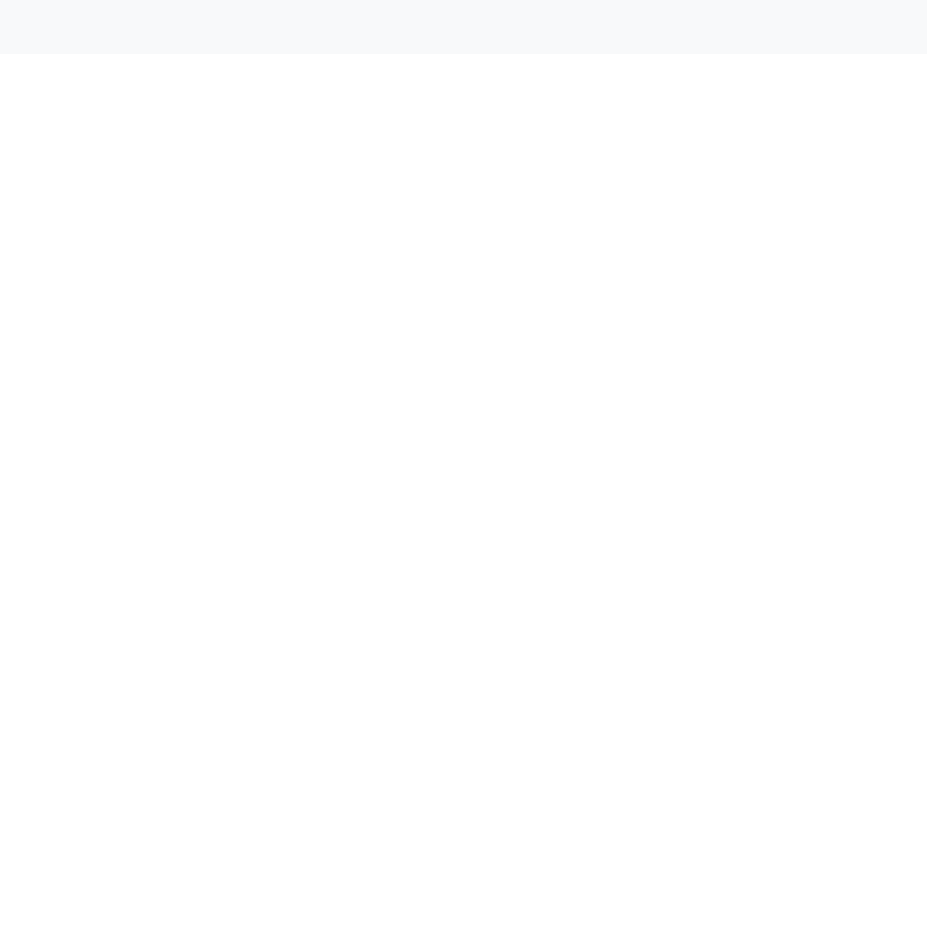
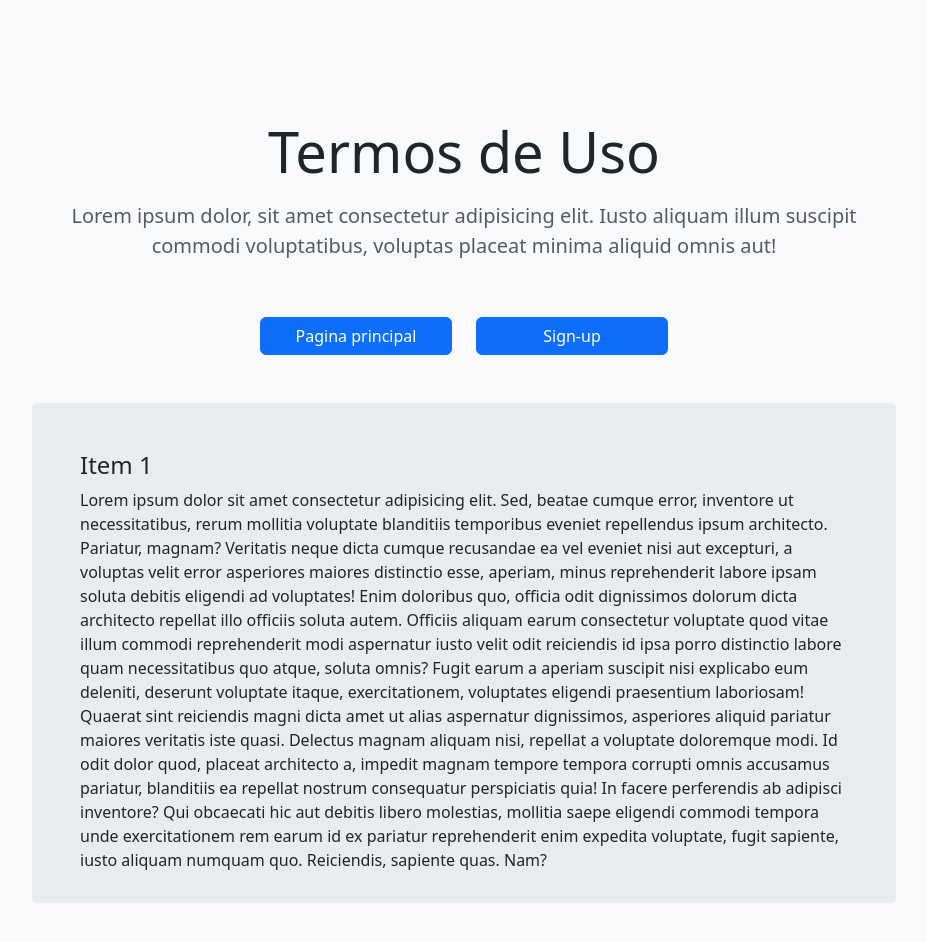
Before and after one commit to guisazevedo/dent_dev, a React (Vite) app: page / in a window 1280 px wide. Shown: the part 7962-8904 px from the top of the page, without its empty margins (176-1103 px from the left). Before the commit the page ends 8016 px from the top, so only its background shows below. Built offline with nearby package versions, Linux system fonts and the light colour scheme.

Commit message:
implemented termos de use

```diff
--- /dev/null
+++ b/src/02_block/Termosuso.tsx
@@ -0,0 +1,147 @@
+const Termosuso = () => {
+  return (
+    <div className="w-75 mx-auto p-5">
+      <div className="p-3 pb-md-4 mx-auto text-center mb-3">
+        <h1 className="display-4 fw-normal mb-3">Termos de Uso</h1>
+        <p className="fs-5 text-body-secondary">
+          Lorem ipsum dolor, sit amet consectetur adipisicing elit. Iusto
+          aliquam illum suscipit commodi voluptatibus, voluptas placeat minima
+          aliquid omnis aut!
+        </p>
+      </div>
+      <div className="container text-center mb-5 col-6">
+        <div className="row">
+          <div className="col">
+            <div className="d-grid gap-2 mx-auto">
+              <button className="btn btn-primary" type="button">
+                Pagina principal
+              </button>
+            </div>
+          </div>
+          <div className="col">
+            <div className="d-grid gap-2 mx-auto">
+              <button className="btn btn-primary" type="button">
+                Sign-up
+              </button>
+            </div>
+          </div>
+        </div>
+      </div>
+      <div
+        className="overflow-auto p-5 bg-body-secondary mb-5 rounded"
+        style={{ height: 500 }}
+      >
+        <h4 id="scrollspyHeading1">Item 1</h4>
+        <p className="mb-5">
+          Lorem ipsum dolor sit amet consectetur adipisicing elit. Sed, beatae
+          cumque error, inventore ut necessitatibus, rerum mollitia voluptate
+          blanditiis temporibus eveniet repellendus ipsum architecto. Pariatur,
+          magnam? Veritatis neque dicta cumque recusandae ea vel eveniet nisi
+          aut excepturi, a voluptas velit error asperiores maiores distinctio
+          esse, aperiam, minus reprehenderit labore ipsam soluta debitis
+          eligendi ad voluptates! Enim doloribus quo, officia odit dignissimos
+          dolorum dicta architecto repellat illo officiis soluta autem. Officiis
+          aliquam earum consectetur voluptate quod vitae illum commodi
+          reprehenderit modi aspernatur iusto velit odit reiciendis id ipsa
+          porro distinctio labore quam necessitatibus quo atque, soluta omnis?
+          Fugit earum a aperiam suscipit nisi explicabo eum deleniti, deserunt
+          voluptate itaque, exercitationem, voluptates eligendi praesentium
+          laboriosam! Quaerat sint reiciendis magni dicta amet ut alias
+          aspernatur dignissimos, asperiores aliquid pariatur maiores veritatis
+          iste quasi. Delectus magnam aliquam nisi, repellat a voluptate
+          doloremque modi. Id odit dolor quod, placeat architecto a, impedit
+          magnam tempore tempora corrupti omnis accusamus pariatur, blanditiis
+          ea repellat nostrum consequatur perspiciatis quia! In facere
+          perferendis ab adipisci inventore? Qui obcaecati hic aut debitis
+          libero molestias, mollitia saepe eligendi commodi tempora unde
+          exercitationem rem earum id ex pariatur reprehenderit enim expedita
+          voluptate, fugit sapiente, iusto aliquam numquam quo. Reiciendis,
+          sapiente quas. Nam?
+        </p>
+        <h4 id="scrollspyHeading1">Item 2</h4>
+        <p className="mb-5">
+          Lorem ipsum dolor sit amet consectetur adipisicing elit. Sed, beatae
+          cumque error, inventore ut necessitatibus, rerum mollitia voluptate
+          blanditiis temporibus eveniet repellendus ipsum architecto. Pariatur,
+          magnam? Veritatis neque dicta cumque recusandae ea vel eveniet nisi
+          aut excepturi, a voluptas velit error asperiores maiores distinctio
+          esse, aperiam, minus reprehenderit labore ipsam soluta debitis
+          eligendi ad voluptates! Enim doloribus quo, officia odit dignissimos
+          dolorum dicta architecto repellat illo officiis soluta autem. Officiis
+          aliquam earum consectetur voluptate quod vitae illum commodi
+          reprehenderit modi aspernatur iusto velit odit reiciendis id ipsa
+          porro distinctio labore quam necessitatibus quo atque, soluta omnis?
+          Fugit earum a aperiam suscipit nisi explicabo eum deleniti, deserunt
+          voluptate itaque, exercitationem, voluptates eligendi praesentium
+          laboriosam! Quaerat sint reiciendis magni dicta amet ut alias
+          aspernatur dignissimos, asperiores aliquid pariatur maiores veritatis
+          iste quasi. Delectus magnam aliquam nisi, repellat a voluptate
+          doloremque modi. Id odit dolor quod, placeat architecto a, impedit
+          magnam tempore tempora corrupti omnis accusamus pariatur, blanditiis
+          ea repellat nostrum consequatur perspiciatis quia! In facere
+          perferendis ab adipisci inventore? Qui obcaecati hic aut debitis
+          libero molestias, mollitia saepe eligendi commodi tempora unde
+          exercitationem rem earum id ex pariatur reprehenderit enim expedita
+          voluptate, fugit sapiente, iusto aliquam numquam quo. Reiciendis,
+          sapiente quas. Nam?
+        </p>
+        <h4 id="scrollspyHeading1">Item 3</h4>
+        <p className="mb-5">
+          Lorem ipsum dolor sit amet consectetur adipisicing elit. Sed, beatae
+          cumque error, inventore ut necessitatibus, rerum mollitia voluptate
+          blanditiis temporibus eveniet repellendus ipsum architecto. Pariatur,
+          magnam? Veritatis neque dicta cumque recusandae ea vel eveniet nisi
+          aut excepturi, a voluptas velit error asperiores maiores distinctio
+          esse, aperiam, minus reprehenderit labore ipsam soluta debitis
+          eligendi ad voluptates! Enim doloribus quo, officia odit dignissimos
+          dolorum dicta architecto repellat illo officiis soluta autem. Officiis
+          aliquam earum consectetur voluptate quod vitae illum commodi
+          reprehenderit modi aspernatur iusto velit odit reiciendis id ipsa
+          porro distinctio labore quam necessitatibus quo atque, soluta omnis?
+          Fugit earum a aperiam suscipit nisi explicabo eum deleniti, deserunt
+          voluptate itaque, exercitationem, voluptates eligendi praesentium
+          laboriosam! Quaerat sint reiciendis magni dicta amet ut alias
+          aspernatur dignissimos, asperiores aliquid pariatur maiores veritatis
+          iste quasi. Delectus magnam aliquam nisi, repellat a voluptate
+          doloremque modi. Id odit dolor quod, placeat architecto a, impedit
+          magnam tempore tempora corrupti omnis accusamus pariatur, blanditiis
+          ea repellat nostrum consequatur perspiciatis quia! In facere
+          perferendis ab adipisci inventore? Qui obcaecati hic aut debitis
+          libero molestias, mollitia saepe eligendi commodi tempora unde
+          exercitationem rem earum id ex pariatur reprehenderit enim expedita
+          voluptate, fugit sapiente, iusto aliquam numquam quo. Reiciendis,
+          sapiente quas. Nam?
+        </p>
+        <h4 id="scrollspyHeading1">Item 4</h4>
+        <p className="mb-5">
+          Lorem ipsum dolor sit amet consectetur adipisicing elit. Sed, beatae
+          cumque error, inventore ut necessitatibus, rerum mollitia voluptate
+          blanditiis temporibus eveniet repellendus ipsum architecto. Pariatur,
+          magnam? Veritatis neque dicta cumque recusandae ea vel eveniet nisi
+          aut excepturi, a voluptas velit error asperiores maiores distinctio
+          esse, aperiam, minus reprehenderit labore ipsam soluta debitis
+          eligendi ad voluptates! Enim doloribus quo, officia odit dignissimos
+          dolorum dicta architecto repellat illo officiis soluta autem. Officiis
+          aliquam earum consectetur voluptate quod vitae illum commodi
+          reprehenderit modi aspernatur iusto velit odit reiciendis id ipsa
+          porro distinctio labore quam necessitatibus quo atque, soluta omnis?
+          Fugit earum a aperiam suscipit nisi explicabo eum deleniti, deserunt
+          voluptate itaque, exercitationem, voluptates eligendi praesentium
+          laboriosam! Quaerat sint reiciendis magni dicta amet ut alias
+          aspernatur dignissimos, asperiores aliquid pariatur maiores veritatis
+          iste quasi. Delectus magnam aliquam nisi, repellat a voluptate
+          doloremque modi. Id odit dolor quod, placeat architecto a, impedit
+          magnam tempore tempora corrupti omnis accusamus pariatur, blanditiis
+          ea repellat nostrum consequatur perspiciatis quia! In facere
+          perferendis ab adipisci inventore? Qui obcaecati hic aut debitis
+          libero molestias, mollitia saepe eligendi commodi tempora unde
+          exercitationem rem earum id ex pariatur reprehenderit enim expedita
+          voluptate, fugit sapiente, iusto aliquam numquam quo. Reiciendis,
+          sapiente quas. Nam?
+        </p>
+      </div>
+    </div>
+  );
+};
+
+export default Termosuso;
--- a/src/App.tsx
+++ b/src/App.tsx
@@ -9,6 +9,7 @@ import Login from "./02_block/Login";
 import Signup from "./02_block/Signup";
 import WebApp from "./02_block/WebApp";
 import Clinico from "./02_block/Clinico";
+import Termosuso from "./02_block/Termosuso";
 
 function App() {
   return (
@@ -32,6 +33,8 @@ function App() {
       <WebApp />
       <div className="b-example-divider"></div>
       <Clinico />
+      <div className="b-example-divider"></div>
+      <Termosuso />
     </div>
   );
 }
```
